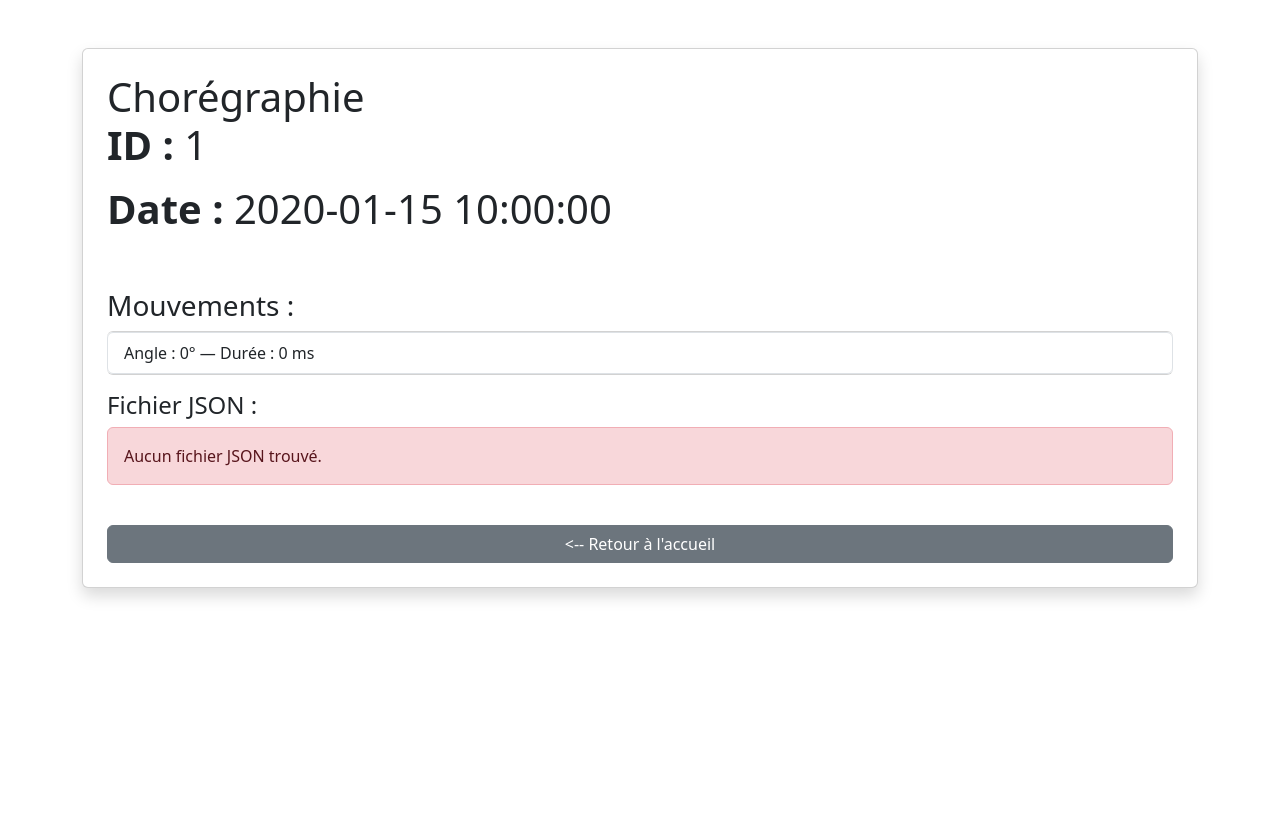
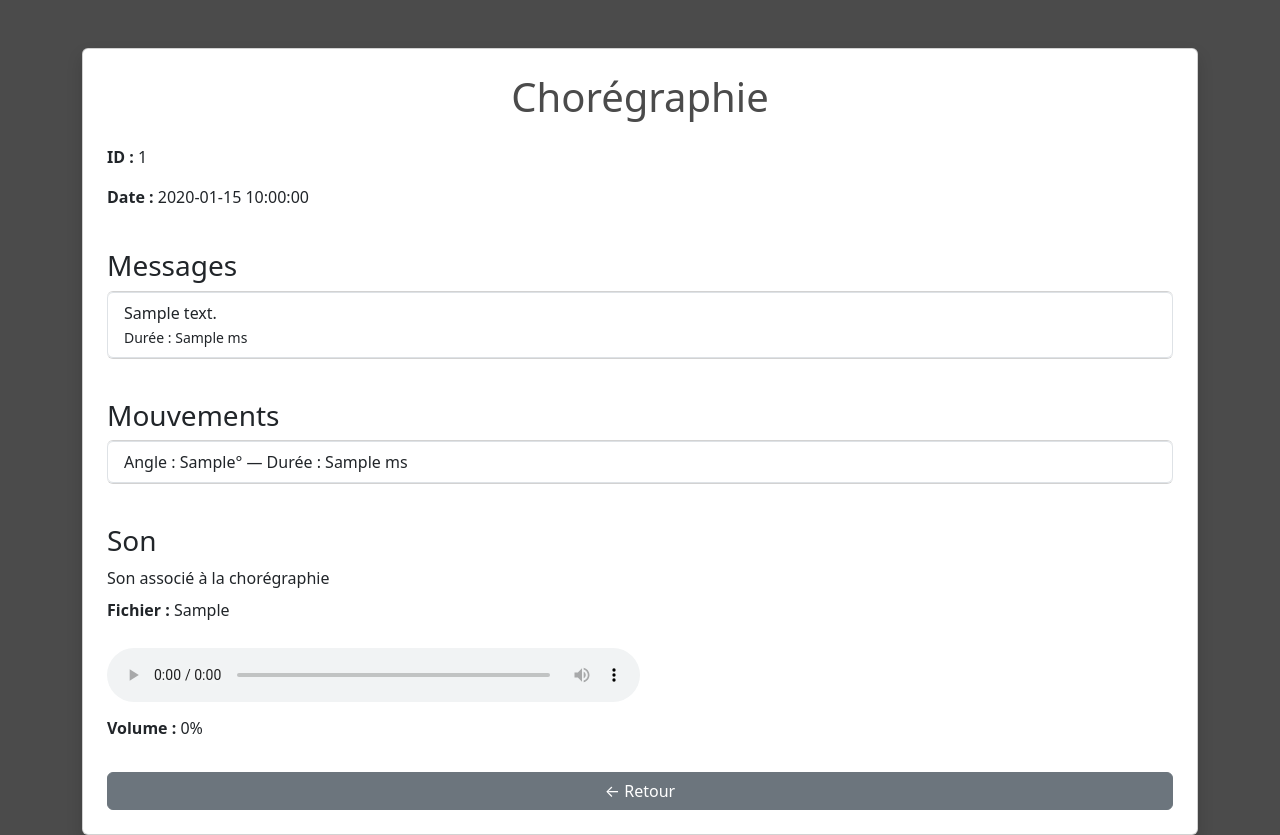
Before and after one commit to Jxhanne/Projet_Slam, a PHP site: page /voir_choregraphie.php?id=1 in a window 1280 px wide. Before the commit the page ends 599 px from the top, so only its background shows below. Run offline with PHP 8.4, Linux system fonts and the light colour scheme; tables that the repository leaves empty or names only in its code hold one stand-in row (values such as "Sample post").

Commit message:
Mise à jour du code pour voir les infos d'une chorégraphie

```diff
--- a/php/voir_choregraphie.php
+++ b/php/voir_choregraphie.php
@@ -2,26 +2,25 @@
 include "header.php";
 include "config.php";
 
-// Connexion PDO
 $pdo = new PDO(
-    'mysql:host=' . config::HOST . ';dbname=' . config::DBNAME . ';charset=utf8',
-    config::USER,
-    config::PASSWORD,
-    [PDO::ATTR_ERRMODE => PDO::ERRMODE_EXCEPTION]
+        'mysql:host=' . config::HOST . ';dbname=' . config::DBNAME . ';charset=utf8',
+        config::USER,
+        config::PASSWORD
 );
 
-// Récupération id
-$id = $_GET['id'] ?? '';
-
-if ($id === '') {
+if (!isset($_GET['id'])) {
     echo "<p>Aucune chorégraphie indiquée.</p>";
     include "footer.php";
     exit;
 }
 
-// Récupère la chorégraphie
-$req = $pdo->prepare("SELECT * FROM choregraphies WHERE id = ?");
-$req->execute([$id]);
+$id = $_GET['id'];
+
+$sql = "SELECT * FROM choregraphies WHERE id = :id";
+$req = $pdo->prepare($sql);
+$req->bindParam(':id', $id, PDO::PARAM_INT);
+$req->execute();
+
 $choreo = $req->fetch(PDO::FETCH_ASSOC);
 
 if (!$choreo) {
@@ -30,52 +29,131 @@ if (!$choreo) {
     exit;
 }
 
-// Récupère les mouvements
-$req2 = $pdo->prepare("SELECT * FROM mouvements WHERE chore_id = ?");
-$req2->execute([$id]);
-$mouvements = $req2->fetchAll(PDO::FETCH_ASSOC);
+$req = "SELECT * FROM messages WHERE chore_id = :id";
+$req = $pdo->prepare($req);
+$req->bindParam(':id', $id);
+$req->execute();
 
-// Chemin du JSON
-$jsonFile = "../json/" . $id . ".json";
+$messages = $req->fetchAll(PDO::FETCH_ASSOC);
+
+$sqlMov = "SELECT * FROM mouvements WHERE chore_id = :id";
+$reqMov = $pdo->prepare($sqlMov);
+$reqMov->bindParam(':id', $id, PDO::PARAM_INT);
+$reqMov->execute();
+
+$mouvements = $reqMov->fetchAll(PDO::FETCH_ASSOC);
+
+/* ===============================
+   SON (table sons)
+================================ */
+$son = null;
+
+if (!empty($choreo['id'])) {
+
+    $sqlSon = "SELECT * FROM sons WHERE chore_id = :id";
+    $reqSon = $pdo->prepare($sqlSon);
+    $reqSon->bindParam(':id', $id, PDO::PARAM_INT);
+    $reqSon->execute();
+
+    $son = $reqSon->fetch(PDO::FETCH_ASSOC);
+}
 ?>
 
 <link rel="stylesheet" href="https://cdn.jsdelivr.net/npm/bootstrap@5.3.2/dist/css/bootstrap.min.css">
 
+<style>
+    body {
+        background-color: #4b4b4b;
+    }
+
+    h1 {
+        color: #4b4b4b;
+    }
+</style>
+
 <div class="container mt-5">
     <div class="card shadow p-4">
 
-        <h1 class="mb-3">Chorégraphie
+        <h1 class="text-center mb-4">Chorégraphie</h1>
 
-        <p><strong>ID :</strong> <?= htmlspecialchars($choreo['id']) ?></p>
-        <p><strong>Date :</strong> <?= htmlspecialchars($choreo['date_creation']) ?></p>
+        <p><strong>ID :</strong> <?= $choreo['id'] ?></p>
+        <p><strong>Date :</strong> <?= $choreo['date_creation'] ?></p>
 
-        <h3 class="mt-4">Mouvements :</h3>
-        <?php if (empty($mouvements)): ?>
-            <div class="alert alert-warning">Aucun mouvement enregistré.</div>
-        <?php else: ?>
+        <!-- ===============================
+             MESSAGES
+        ================================ -->
+        <h3 class="mt-4">Messages</h3>
+
+        <?php if (empty($messages)) : ?>
+            <p>Aucun message.</p>
+        <?php else : ?>
             <ul class="list-group mb-3">
-                <?php foreach ($mouvements as $m): ?>
+                <?php foreach ($messages as $msg) : ?>
                     <li class="list-group-item">
-                        Angle : <?= (int)$m['angle'] ?>° —
-                        Durée : <?= (int)$m['duree'] ?> ms
+                        <?= htmlspecialchars($msg['message']) ?><br>
+                        <small>Durée : <?= $msg['duree'] ?> ms</small>
                     </li>
                 <?php endforeach; ?>
             </ul>
         <?php endif; ?>
 
-        <h4>Fichier JSON :</h4>
-        <?php if (file_exists($jsonFile)): ?>
-            <a href="<?= $jsonFile ?>" class="btn btn-outline-primary mb-3" target="_blank">
-                 Voir le fichier JSON
-            </a>
-        <?php else: ?>
-            <div class="alert alert-danger">Aucun fichier JSON trouvé.</div>
+        <!-- ===============================
+             MOUVEMENTS
+        ================================ -->
+        <h3 class="mt-4">Mouvements</h3>
+
+        <?php if (empty($mouvements)) : ?>
+            <p>Aucun mouvement.</p>
+        <?php else : ?>
+            <ul class="list-group mb-3">
+                <?php foreach ($mouvements as $m) : ?>
+                    <li class="list-group-item">
+                        Angle : <?= $m['angle'] ?>° —
+                        Durée : <?= $m['duree'] ?> ms
+                    </li>
+                <?php endforeach; ?>
+            </ul>
         <?php endif; ?>
 
-        <br>
-        <a href="index.php" class="btn btn-secondary"><-- Retour à l'accueil</a>
+        <!-- ===============================
+             SON
+        ================================ -->
+        <!-- ===============================
+     SON
+=============================== -->
+        <h3 class="mt-4">Son</h3>
+
+        <?php if ($son) : ?>
+
+            <div class="col-md-6">
+
+                <label class="form-label">Son associé à la chorégraphie</label>
+
+                <!-- Nom du fichier -->
+                <p>
+                    <strong>Fichier :</strong>
+                    <?= htmlspecialchars($son['son']) ?>
+                </p>
+
+                <!-- Lecteur audio (aperçu) -->
+                <audio id="player" controls style="margin-top:10px; width:100%">
+                    <source src="/Projet_SLAM/sons/<?= htmlspecialchars($son['son']) ?>">
+                    Votre navigateur ne supporte pas l'audio.
+                </audio>
+
+                <p class="mt-2">
+                    <strong>Volume :</strong> <?= (int)$son['volume'] ?>%
+                </p>
+
+            </div>
+
+        <?php else : ?>
+            <p style="color:red;">Aucun son associé à cette chorégraphie.</p>
+        <?php endif; ?>
+
+        <a href="index.php" class="btn btn-secondary mt-3">← Retour</a>
+
     </div>
 </div>
-<?php
-include "footer.php";
-?>
+
+<?php include "footer.php"; ?>
```
Also changed, not shown: 1 other file.
